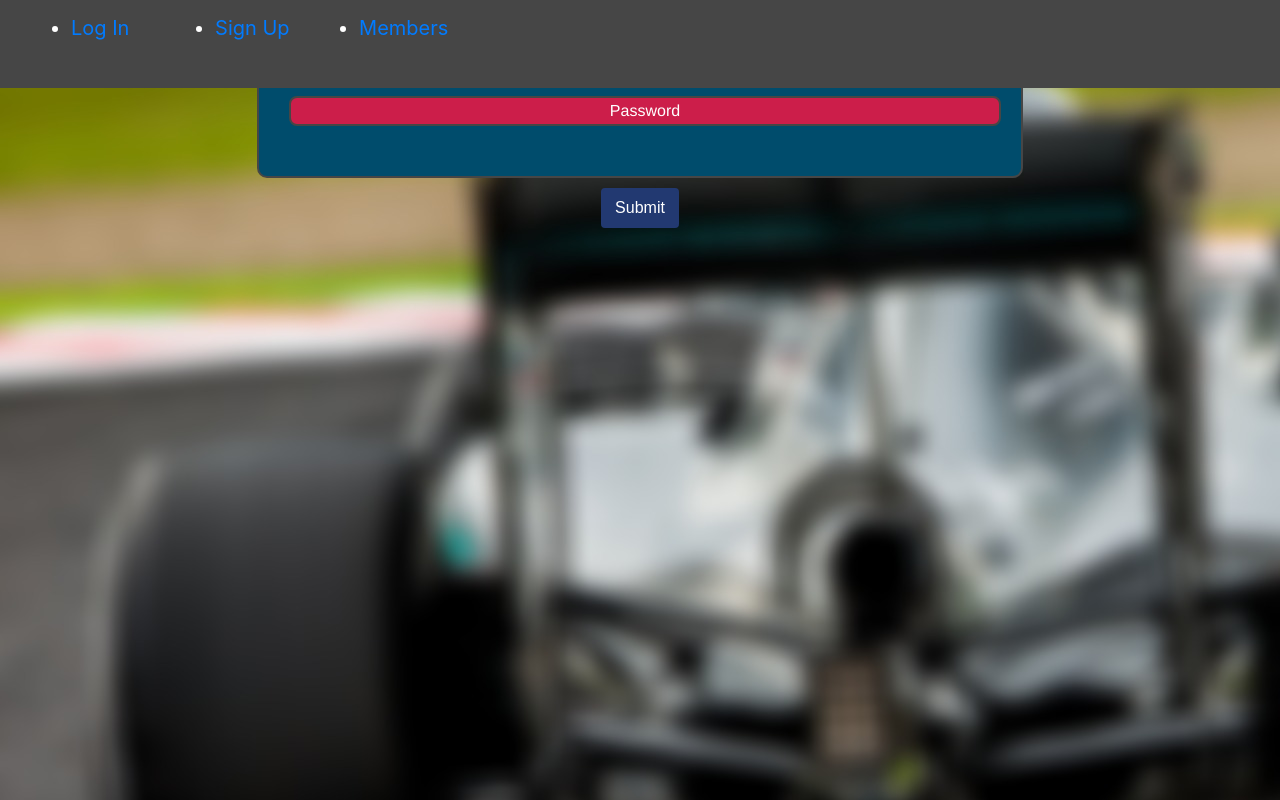
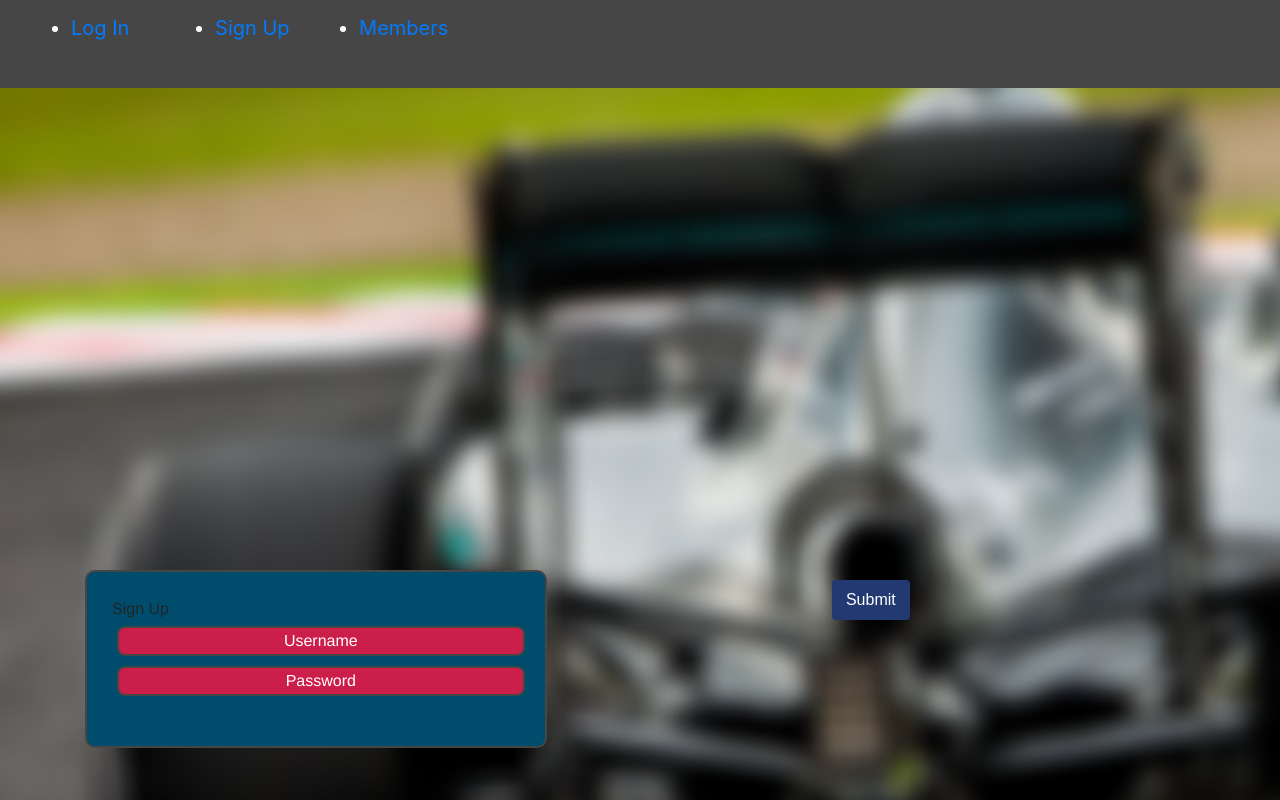
Before and after one commit to JoshLo1995/MTMF, a React (Create React App) app: page /signup in a window 1280 px wide. Built offline with nearby package versions, Linux system fonts and the light colour scheme.

Commit message:
refined react routes further, fixed bug where you could not navigate to /members.

```diff
--- a/package.json
+++ b/package.json
@@ -3,6 +3,7 @@
   "version": "0.1.0",
   "private": true,
   "dependencies": {
+    "@tensorflow/tfjs": "^1.7.4",
     "@testing-library/jest-dom": "^4.2.4",
     "@testing-library/react": "^9.3.2",
     "@testing-library/user-event": "^7.1.2",
--- a/src/components/SubmitButton/SubmitButton.js
+++ b/src/components/SubmitButton/SubmitButton.js
@@ -12,7 +12,9 @@ export default class SubmitButton extends React.Component {
                         id = "submitColumn">
                         <Button
                             variant="primary"
-                            id = "submitButton">Submit</Button>
+                            id = "submitButton"
+                            >Submit
+                        </Button>
                     </div>
                 </div>
             </div>
--- a/src/components/TopBar.js
+++ b/src/components/TopBar.js
@@ -6,7 +6,7 @@ import "./SubmitButton/SubmitButton.css";
 import "./views/SignupPage/signUpPage.css";
 import LoginPage from '../components/views/LoginPage/LoginPage';
 import SignupPage from '../components/views/SignupPage/signUpPage';
-import MembersPage from '../components/views/MembersPage/MembersPage';
+import MembersPage from '../components/views/MembersPage/MembersPage.js';
 
 export default function TopBar() {
       return(
@@ -54,7 +54,7 @@ export default function TopBar() {
             <Route path = "/signup">
               <SignupPage/>
             </Route>
-            <Route path = "members">
+            <Route path = "/members">
               <MembersPage/>
             </Route>
           </Switch>
--- a/src/components/views/LoginPage/LoginPage.js
+++ b/src/components/views/LoginPage/LoginPage.js
@@ -7,7 +7,6 @@ import SubmitButton from '../../../components/SubmitButton/SubmitButton';
 export default function LoginPage() {
   return(
       <div className = "container">
-        {/* <BgImage></BgImage> */}
         <div className = "row d-flex justify-content-center" id = "mainContent">
           <div className = "col-7">
             <img
--- a/src/components/views/MembersPage/MembersPage.js
+++ b/src/components/views/MembersPage/MembersPage.js
@@ -1,11 +1,16 @@
 import React from 'react';
+import TrackImg from '../../../Content/images/Silverstone_Circuit_2011.png';
 
 export default function MembersPage() {
     return(
         <div className = "container">
             <div className = "row">
                 <div className = "col-12">
-
+                    <img
+                        id = "content"
+                        src = {TrackImg}
+                        alt = "silverstone">
+                    </img>
                 </div>
             </div>
         </div>
--- a/src/components/views/SignupPage/signUpPage.css
+++ b/src/components/views/SignupPage/signUpPage.css
@@ -0,0 +1,8 @@
+#contentBox {
+    margin-top: 50%;
+    /* height: 100vh; */
+    display: flex;
+    font-family: helvetica;
+    justify-content: center;
+    /* align-items: center; */
+}
--- a/src/components/views/SignupPage/signUpPage.js
+++ b/src/components/views/SignupPage/signUpPage.js
@@ -8,7 +8,7 @@ export default function SignupPage() {
     return(
         <div className = "container">
             <div className = "row">
-                <div className = "col-12">
+                <div className = "col-12" id = "contentBox">
                     <SignupBox></SignupBox>
                     <SubmitButton></SubmitButton>
                 </div>
```
Also changed, not shown: src/Content/images/Silverstone_Circuit_2011.png (added), 1 other file (tests, documents, lock files or other folders).
